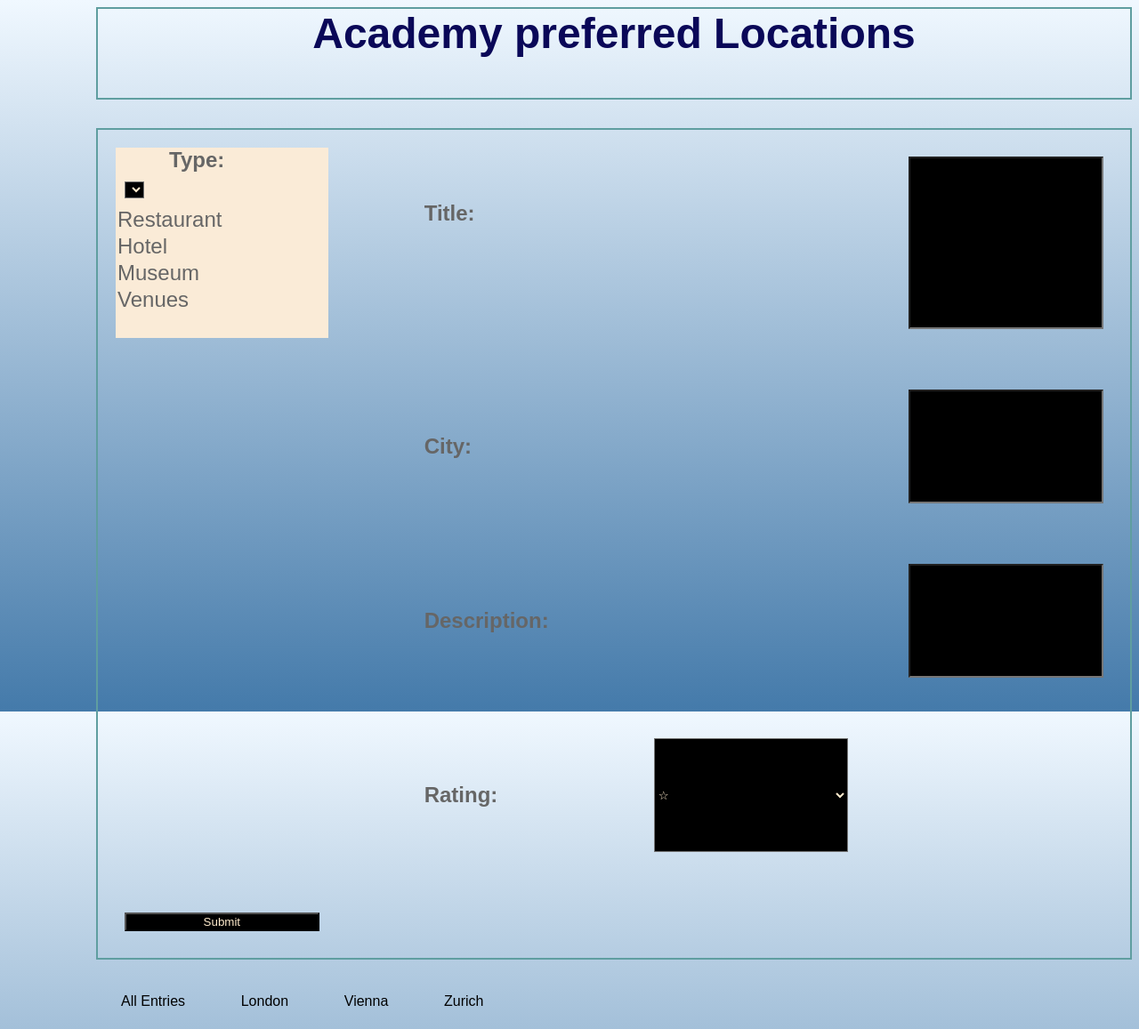
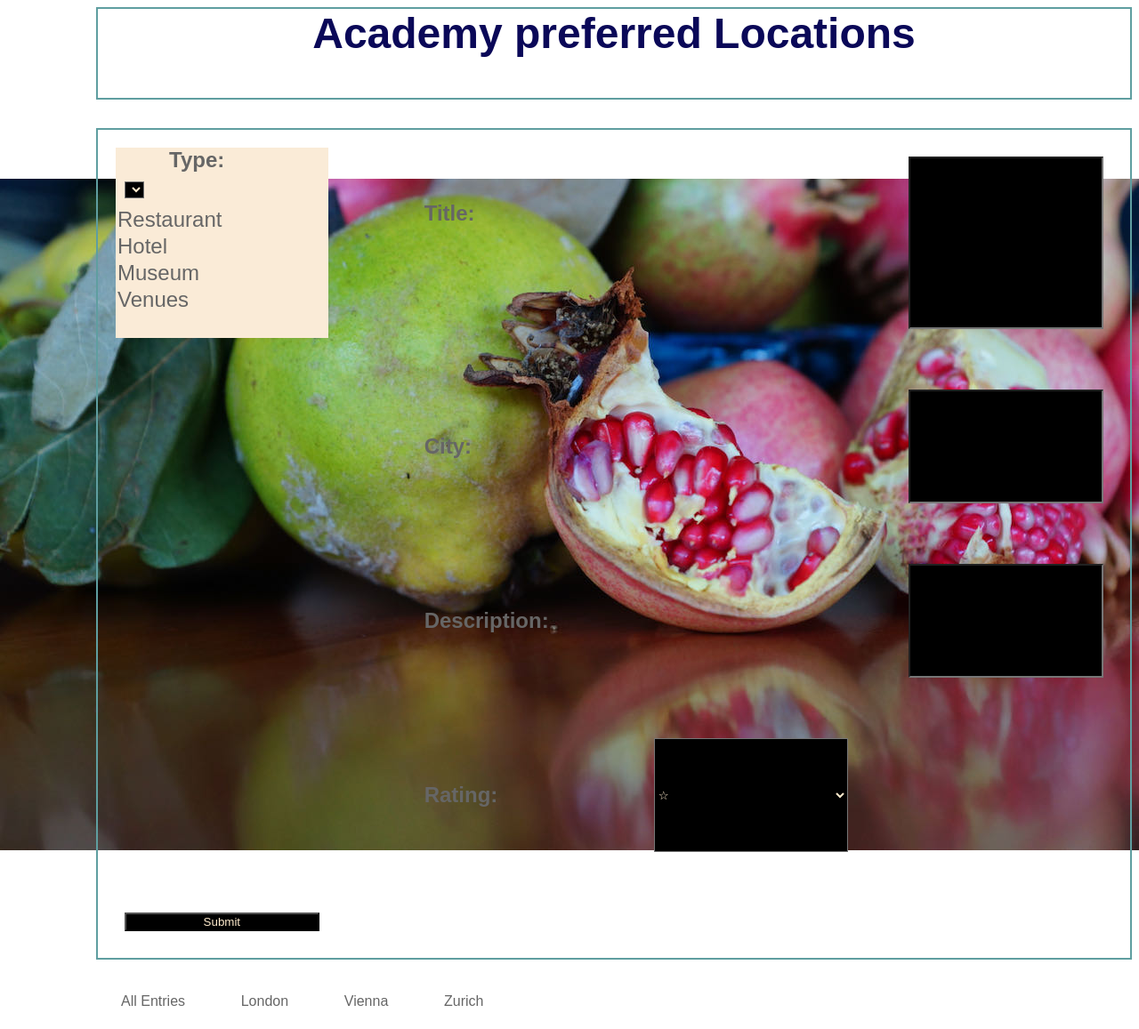
Before and after one commit to nkode-academy/academy_project, a Flask app: page / in a window 1280 px wide. Shown: the whole page at 89% size. Run offline with Flask 2, Linux system fonts and the light colour scheme; lists and menus that the app fills with data are empty; parts of the project's set-up code (start-up, migrations or seed data) failed here and were passed over.

Commit message:
cleanup and correction

```diff
--- a/templates/home.html
+++ b/templates/home.html
@@ -1,19 +1,12 @@
 <style>
     html {
         box-sizing:border-box;
-
 
         background-color:#ffff;
         background-image:url(../pomgranate.jpeg);
         background-repeat: no-repeat;
         background-attachment: fixed;
         background-position: center center;
-
-        box-sizing: border-box;
-
-
-        background-color: aliceblue;
-        background-image: linear-gradient(#f0f8ff, #447aaa);
 
         font-family:Arial, Helvetica, sans-serif;
         color: #666;
@@ -62,7 +55,6 @@
     h1 {
         border: 2px solid cadetblue;
         height: 100px;
-
         color: rgb(10, 8, 88);
         text-align: center;
     }
@@ -84,18 +76,20 @@
     .btn {
     border: none;
     background-color: inherit;
+    color:#666;
     padding: 14px 28px;
     font-size: 16px;
     cursor: pointer;
     display: inline-block;
   }
 </style>
+
 <header>
     <h1>Academy preferred Locations</h1>
 </header>
 
 <form action="/new_entry">
-   <div class="locationtype"><label for="type">Type:</label><br>
+    <div class="locationtype"><label for="type">Type:</label><br>
     <select name="type" method="GET" action="/">
     <label for="type">Type:</label><br>
     <select name="type">
@@ -120,7 +114,6 @@
     <input type="submit" value="Submit">
 </form>
 
-
 <button class="btn All entries">All Entries</button>
 <button class="btn London">London</button>
 <button class="btn Vienna">Vienna</button>
```
Also changed, not shown: main.py (line endings or trailing spaces).
